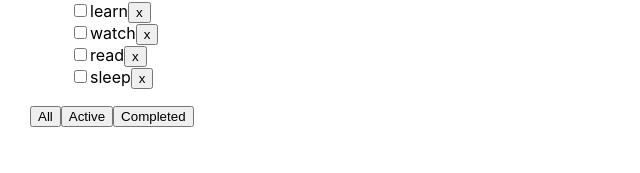
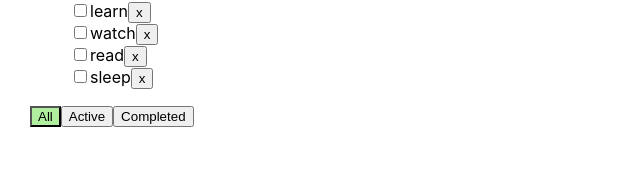
Before and after one commit to Asya0/todo-list, a React (Create React App) app in the folder todolist/: page / in a window 1280 px wide. Shown: the part 127-300 px from the top of the page, without its empty margins (0-640 px from the left). Built offline with nearby package versions, Linux system fonts and the light colour scheme.

Commit message:
feat: added css styles

```diff
--- a/todolist/src/App.css
+++ b/todolist/src/App.css
@@ -18,3 +18,11 @@ li {
 .error-message {
   color: red;
 }
+
+.active-filter {
+  background-color: rgb(176, 239, 160);
+}
+
+.is-done {
+  opacity: .5;
+}
--- a/todolist/src/App.js
+++ b/todolist/src/App.js
@@ -9,8 +9,8 @@ function App() {
   let [tasks, setTasks] = useState([
     { id: uuid(), title: "learn", isDone: false },
     { id: uuid(), title: "watch", isDone: false },
-    { id: uuid(), title: "read", isDone: true },
-    { id: uuid(), title: "sleep", isDone: true }
+    { id: uuid(), title: "read", isDone: false },
+    { id: uuid(), title: "sleep", isDone: false }
   ])
   let FilterValueType = "all" || "completed" || "active"
 
@@ -61,6 +61,7 @@ function App() {
         changeFilter={changeFilter}
         addTask={addTask}
         changeTaskStatus={changeStatus}
+        filter={filter}
       />
     </div>
   );
--- a/todolist/src/Todolist.js
+++ b/todolist/src/Todolist.js
@@ -61,7 +61,7 @@ export function Todolist(props) {
             }
 
 
-            return <li><input
+            return <li key={t.id} className={t.isDone ? "is-done" : ""}><input
               type='checkbox'
               onChange={onChangeHandler}
             />
@@ -73,9 +73,12 @@ export function Todolist(props) {
 
       </ul>
       <div>
-        <button onClick={onAllClickHandler}>All</button>
-        <button onClick={onActiveClickHandler}>Active</button>
-        <button onClick={onCompletedClickHandler}>Completed</button>
+        <button className={props.filter === "all" ? "active-filter" : ""}
+          onClick={onAllClickHandler}>All</button>
+        <button className={props.filter === "active" ? "active-filter" : ""}
+          onClick={onActiveClickHandler}>Active</button>
+        <button className={props.filter === "completed" ? "active-filter" : ""}
+          onClick={onCompletedClickHandler}>Completed</button>
       </div>
 
     </div >
```
